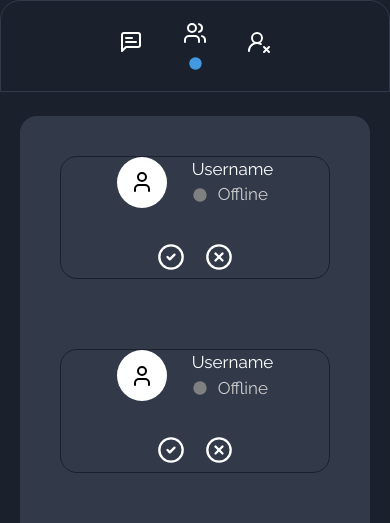
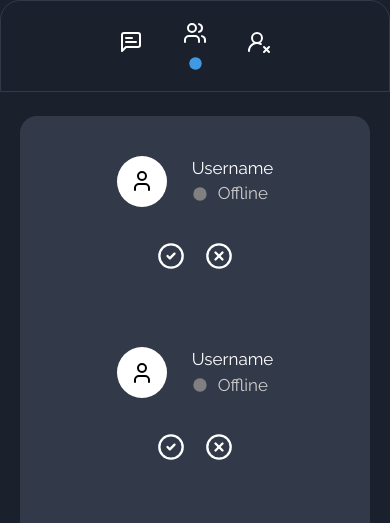
Before and after one commit to Kaua2123/chathub-client, a React (Vite) app: page /friends in a window 390 px wide. Shown: the part 752-1275 px from the top of the page. Built offline with nearby package versions, Linux system fonts and the light colour scheme.

Commit message:
feat: Adiciona estilos em BlockedUserCard e página de Usuários bloqueados para torná-los responsivos

```diff
--- a/src/components/BlockedUserCard/styled.ts
+++ b/src/components/BlockedUserCard/styled.ts
@@ -5,6 +5,13 @@ export const Div = styled.div`
   justify-content: space-between;
   margin-bottom: 7rem;
   font-family: Raleway;
+
+  @media (max-width: 768px) {
+    flex-flow: column wrap;
+    justify-content: center;
+    align-items: center;
+    gap: 3rem;
+  }
 `;
 
 export const DivIsOnline = styled.div`
--- a/src/components/FriendCard/styled.ts
+++ b/src/components/FriendCard/styled.ts
@@ -11,7 +11,6 @@ export const Div = styled.div`
     justify-content: center;
     align-items: center;
     gap: 3.5rem;
-    border: 1px solid ${({ theme }) => theme.colors.darkBlue};
     border-radius: 1.7rem;
   }
 `;
--- a/src/components/FriendRequestCard/styled.ts
+++ b/src/components/FriendRequestCard/styled.ts
@@ -11,7 +11,6 @@ export const Div = styled.div`
     justify-content: center;
     align-items: center;
     gap: 3.5rem;
-    border: 1px solid ${({ theme }) => theme.colors.darkBlue};
     border-radius: 1.7rem;
   }
 `;
--- a/src/pages/BlockedUsers/styled.tsx
+++ b/src/pages/BlockedUsers/styled.tsx
@@ -13,6 +13,16 @@ export const Div = styled.div`
   .subtitle {
     font-family: Raleway;
     color: ${({ theme }) => theme.colors.darkGray};
+  }
+
+  @media (max-width: 768px) {
+    margin: 2rem;
+    .title {
+      font-size: 3rem;
+    }
+    .subtitle {
+      display: none;
+    }
   }
 `;
 
```
